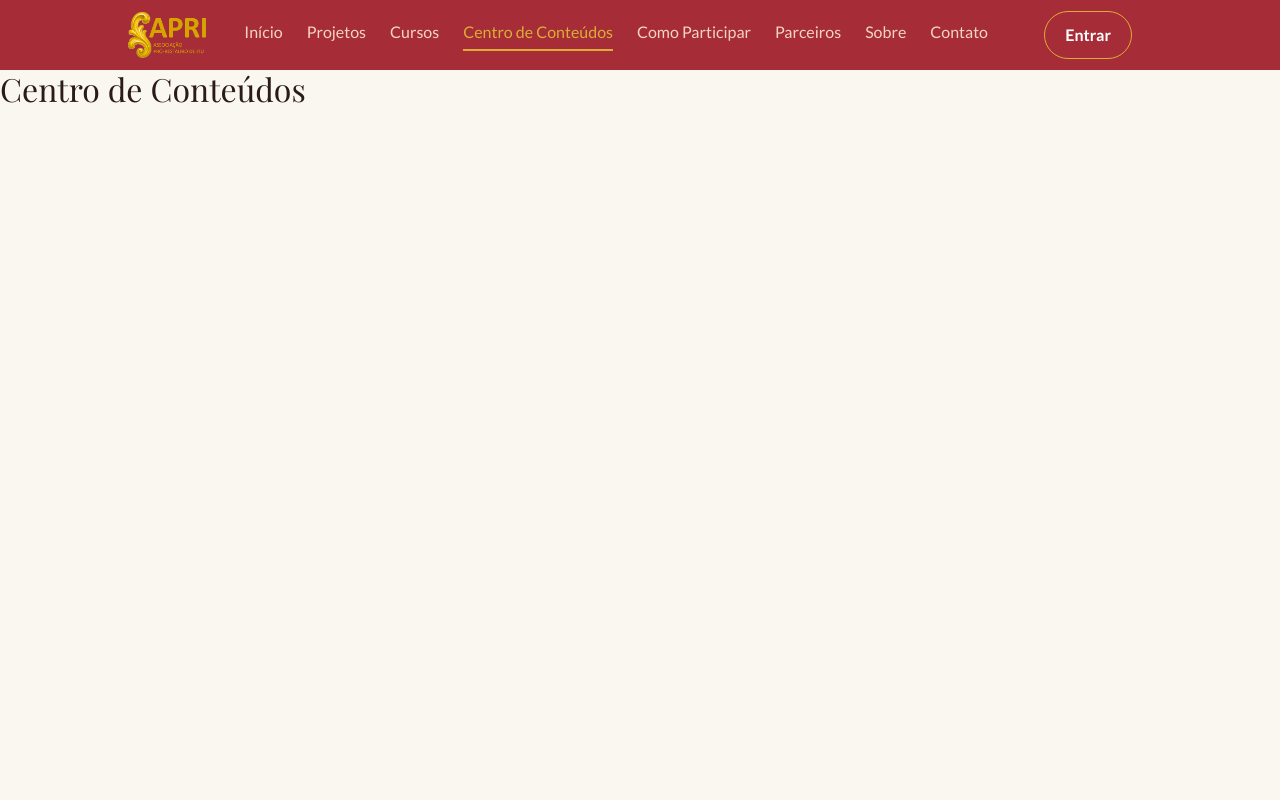
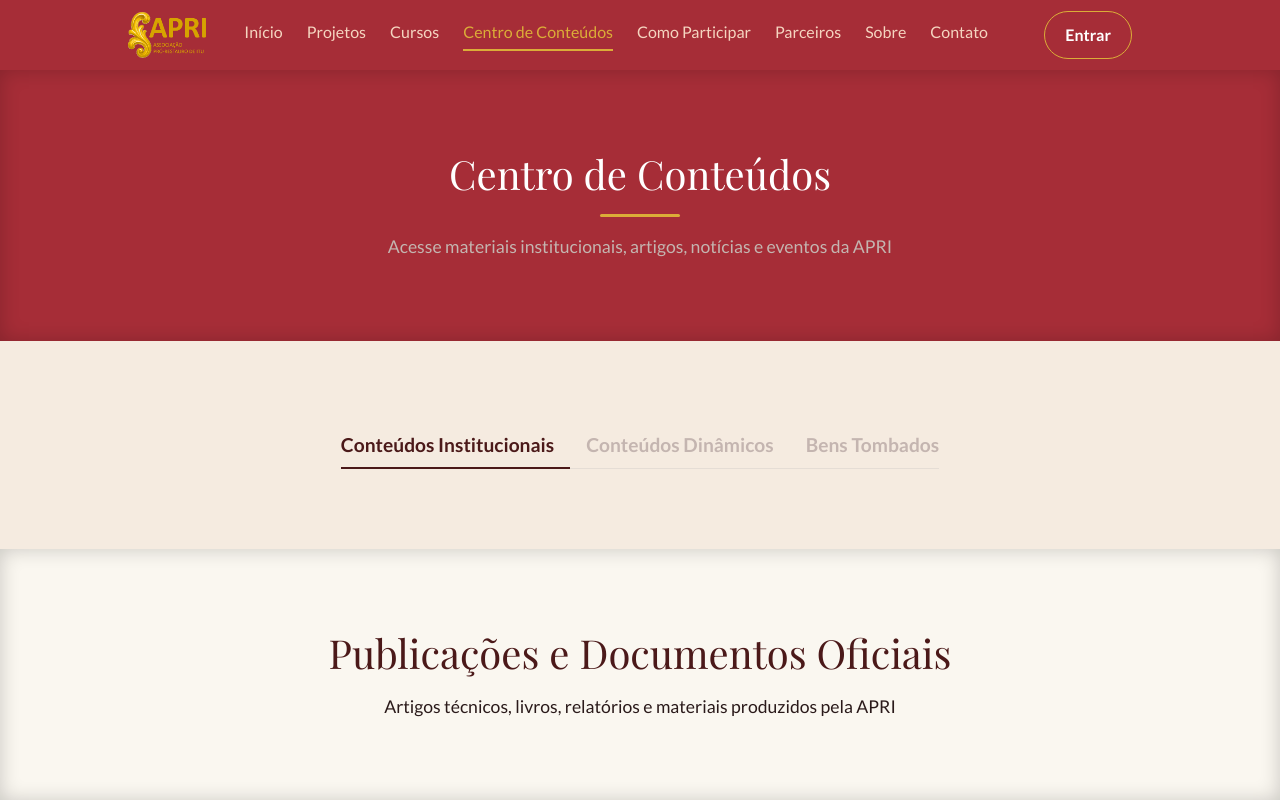
Before and after one commit to gabrielapprado/apri_project, a React (Vite) app: page /centroconteudos in a window 1280 px wide. Shown: the top 800 px of the page. Built offline with nearby package versions, Linux system fonts and the light colour scheme; a web font is replaced by a local one.

Commit message:
feat : adiciona o centro de conteudos

```diff
--- /dev/null
+++ b/src/components/pages/CentroConteudos/CBensTombadosTab.tsx
@@ -0,0 +1,20 @@
+import Container from "../../ui/Container"
+import Section from "../../ui/Section"
+import SectionHeader from "../../ui/SectionHeader"
+
+
+function CBensTombadosTab(){
+    return(
+        <div>
+            <Section tom="claro">
+                <Container>
+                    <SectionHeader titulo="Bens Tombados de Itu" descricao="Reunimos aqui, de forma acessível, os bens protegidos por lei nos âmbitos municipal, estadual e federal. As informações têm caráter informativo e cultural —
+                    para dados oficiais e atualizados, consulte sempre o órgão responsável."
+                    linha={false}/>
+                </Container>
+            </Section>
+        </div>
+    )
+}
+
+export default CBensTombadosTab
--- /dev/null
+++ b/src/components/pages/CentroConteudos/CDinamicosTab.tsx
@@ -0,0 +1,77 @@
+import Container from "../../ui/Container"
+import Section from "../../ui/Section"
+import SectionHeader from "../../ui/SectionHeader"
+import Card from "../../ui/Card"
+import CardGrid from "../../ui/CardGrid"
+import IgrejaMatriz from "../../../assets/Igreja_matriz_de_Itu.jpg"
+
+function CDinamicosTab(){
+    return(
+        <div>
+            <Section tom="claro">
+                <Container>
+                    <SectionHeader titulo="Blog e Notícias" descricao="Artigos, novidades e atualizações sobre patrimônio e cultura" linha={false}/>
+                    <CardGrid>
+                        <Card
+                            imagem={IgrejaMatriz}
+                            imagemAlt="Fotografia Igreja Matriz"
+                            titulo="História e Patrimônio de Itu"
+                            descricao="Conheça a trajetória histórica e os principais patrimônios da cidade"
+                            botaoTexto="Leia Mais →"
+                            botaoTo="/cursos"
+                        />
+                        <Card
+                            imagem={IgrejaMatriz}
+                            imagemAlt="Fotografia Igreja Matriz"
+                            titulo="Introdução a Conservação"
+                            descricao="Aprenda conceitos básicos sobre preservação e conservação patrimonial"
+                            botaoTexto="Leia Mais →"
+                            botaoTo="/cursos"
+                        />
+                        <Card
+                            imagem={IgrejaMatriz}
+                            imagemAlt="Fotografia Igreja Matriz"
+                            titulo="Arquitetura Colonial Paulista"
+                            descricao="Entenda as características da arquitetura histórica do interior de São Paulo"
+                            botaoTexto="Leia Mais →"
+                            botaoTo="/cursos"
+                        />
+                    </CardGrid>
+                </Container>
+            </Section>
+
+            <Section tom="terroso">
+                <Container>
+                    <SectionHeader titulo="Próximos Eventos" descricao="Participe de palestras, visitas e workshops promovidos pela APRI"/>
+                    <CardGrid>
+                        <Card
+                            imagem={IgrejaMatriz}
+                            imagemAlt="Fotografia Igreja Matriz"
+                            titulo="História e Patrimônio de Itu"
+                            descricao="Conheça a trajetória histórica e os principais patrimônios da cidade"
+                            botaoTexto="Inscreva-se →"
+                            botaoTo="/cursos"
+                        />
+                        <Card
+                            imagem={IgrejaMatriz}
+                            imagemAlt="Fotografia Igreja Matriz"
+                            titulo="Introdução a Conservação"
+                            descricao="Aprenda conceitos básicos sobre preservação e conservação patrimonial"
+                            botaoTexto="Inscreva-se →"
+                            botaoTo="/cursos"
+                        />
+                        <Card
+                            imagem={IgrejaMatriz}
+                            imagemAlt="Fotografia Igreja Matriz"
+                            titulo="Arquitetura Colonial Paulista"
+                            descricao="Entenda as características da arquitetura histórica do interior de São Paulo"
+                            botaoTexto="Inscreva-se →"
+                            botaoTo="/cursos"
+                        />
+                    </CardGrid>
+                </Container>
+            </Section>
+        </div>
+    )
+}
+export default CDinamicosTab
--- /dev/null
+++ b/src/components/pages/CentroConteudos/CInstitucionaisTab.tsx
@@ -0,0 +1,23 @@
+import Section from "../../ui/Section"
+import Container from "../../ui/Container"
+import SectionHeader from "../../ui/SectionHeader"
+
+function CInstitucionaisTab(){
+    return(
+        <div>
+        <Section tom="claro">
+            <Container>
+                <SectionHeader titulo="Publicações e Documentos Oficiais" descricao="Artigos técnicos, livros, relatórios e materiais produzidos pela APRI"
+                linha={false} />
+            </Container>
+        </Section>
+
+        <Section tom="terroso">
+            <Container>
+                <SectionHeader titulo="Links Institucionais" descricao="Órgãos e programas de apoio ao patrimônio cultural" linha={false}/>
+            </Container>
+        </Section>
+        </div>
+    )
+}
+export default CInstitucionaisTab
--- a/src/components/pages/CentroConteudos/CentroConteudos.tsx
+++ b/src/components/pages/CentroConteudos/CentroConteudos.tsx
@@ -1,5 +1,47 @@
+import Footer from "../../layout/Footer"
+import Container from "../../ui/Container"
+import Section from "../../ui/Section"
+import SectionHeader from "../../ui/SectionHeader"
+import { useState } from "react"
+import { Tabs } from "../../ui/Tabs"
+import CInstitucionaisTab from "./CInstitucionaisTab"
+import CDinamicosTab from "./CDinamicosTab"
+import CBensTombadosTab from "./CBensTombadosTab"
+
+
 function CentroConteudos(){
-    return <h1>Centro de Conteúdos</h1>
+
+    const [activeTab, setActiveTab] = useState("institucionais");
+
+    return(
+    <div>
+        <Section tom="vermelho">
+            <Container >
+                <SectionHeader titulo="Centro de Conteúdos" descricao="Acesse materiais institucionais, artigos, notícias e eventos da APRI"/>
+            </Container>
+        </Section>
+
+        <Section tom="terroso">
+            <Container>
+                <Tabs
+                    tabs={[
+                        {id:"institucionais", label:"Conteúdos Institucionais"},
+                        {id:"dinamicos", label:"Conteúdos Dinâmicos"},
+                        {id:"tombados",label:"Bens Tombados"}
+                    ]}
+                activeTab={activeTab}
+                onChange={setActiveTab}
+                />
+            </Container>
+        </Section>
+
+        {activeTab === "institucionais" && <CInstitucionaisTab />}
+        {activeTab === "dinamicos" && <CDinamicosTab />}
+        {activeTab === "tombados" && <CBensTombadosTab />}
+
+        <Footer />
+    </div>
+   )
 }
 
 export default CentroConteudos
--- a/src/components/ui/Section.module.css
+++ b/src/components/ui/Section.module.css
@@ -7,6 +7,7 @@
 
 .vermelho {
   background-color: var(--vermelho);
+  box-shadow: inset 0 0 20px rgba(0,0,0,0.2);
 }
 
 .terroso{
@@ -23,9 +24,12 @@
   box-shadow: inset 0 0 20px rgba(0,0,0,0.2);
 }
 
-.vermelho :global(.section-title),
+.vermelho :global(.section-title){
+  color: var(--branco);
+}
+
 .vermelho :global(.section-description) {
-  color: var(--branco);
+  color: var(--wire)
 }
 
 .claro :global(.section-title),
--- /dev/null
+++ b/src/components/ui/Tabs.module.css
@@ -0,0 +1,30 @@
+.tabs {
+  position: relative;
+  display: flex;
+  justify-content: center;
+  gap: 32px;
+  border-bottom: 1px solid #e5ddd5;
+}
+
+.tabsButton {
+  background: none;
+  border: none;
+  cursor: pointer;
+  padding: 12px 0;
+  font-weight: 600;
+  font-size: 1.2rem;
+  color: var(--wire);
+  transition: color 0.2s ease;
+}
+
+.tabsButtonActive {
+  color: var(--borgonha);
+}
+
+.tabsIndicator {
+  position: absolute;
+  bottom: -1px;
+  height: 2px;
+  background: var(--borgonha);
+  transition: left 0.25s ease, width 0.25s ease;
+}
--- /dev/null
+++ b/src/components/ui/Tabs.tsx
@@ -0,0 +1,49 @@
+import { useRef, useEffect, useState } from "react";
+import styles from "./Tabs.module.css"
+
+interface Tab {
+  id: string;
+  label: string;
+}
+
+interface TabsProps {
+  tabs: Tab[];
+  activeTab: string;
+  onChange: (id: string) => void;
+}
+
+export function Tabs({ tabs, activeTab, onChange }: TabsProps) {
+  const tabRefs = useRef<Record<string, HTMLButtonElement | null>>({});
+  const [indicatorStyle, setIndicatorStyle] = useState({ left: 0, width: 0 });
+
+  useEffect(() => {
+    const currentTabEl = tabRefs.current[activeTab];
+    if (currentTabEl) {
+      setIndicatorStyle({
+        left: currentTabEl.offsetLeft,
+        width: currentTabEl.offsetWidth,
+      });
+    }
+  }, [activeTab]);
+
+  return (
+    <div className={styles.tabs}>
+      {tabs.map((tab) => (
+        <button
+          key={tab.id}
+          ref={(el) => { tabRefs.current[tab.id] = el; }}
+          type="button"
+          className={`${styles.tabsButton} ${activeTab === tab.id ? styles.tabsButtonActive : ""}`}
+          onClick={() => onChange(tab.id)}
+        >
+          {tab.label}
+        </button>
+      ))}
+
+      <div
+        className={styles.tabsIndicator}
+        style={{ left: indicatorStyle.left, width: indicatorStyle.width }}
+      />
+    </div>
+  );
+}
```
